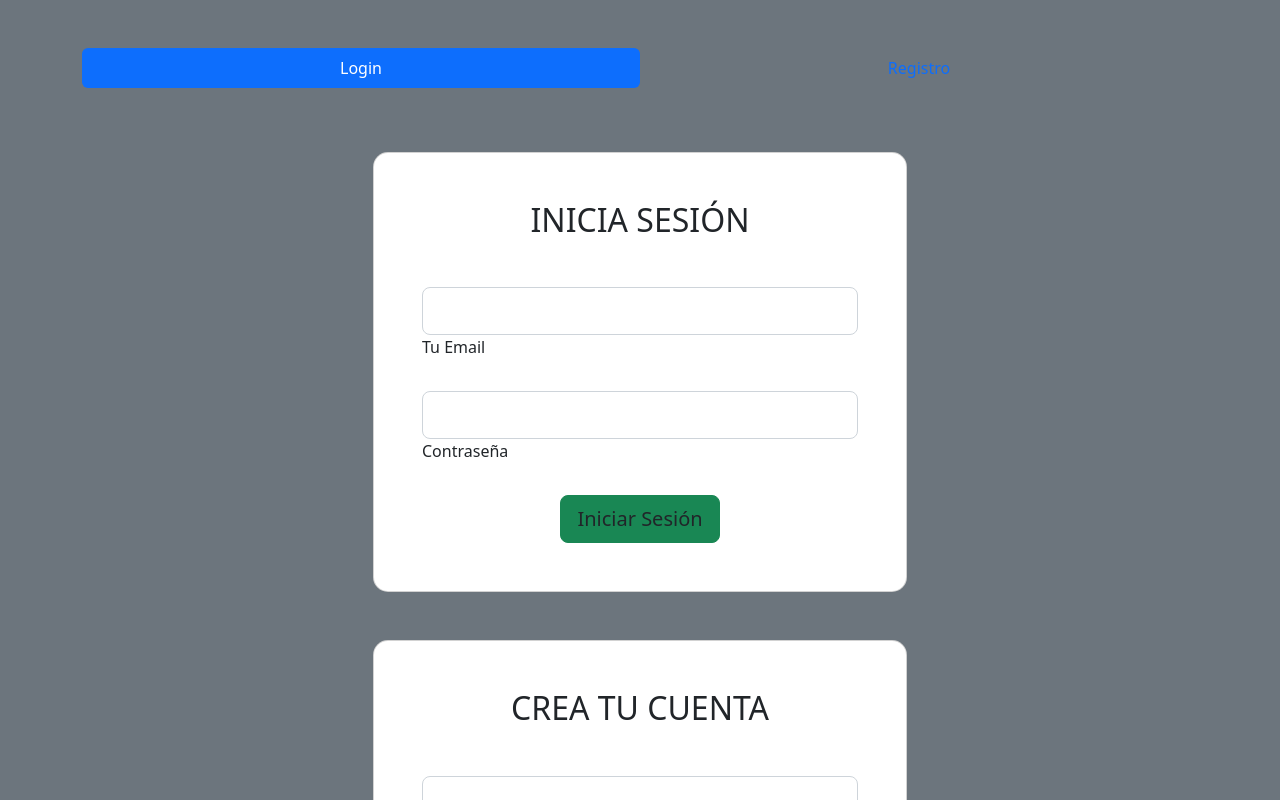
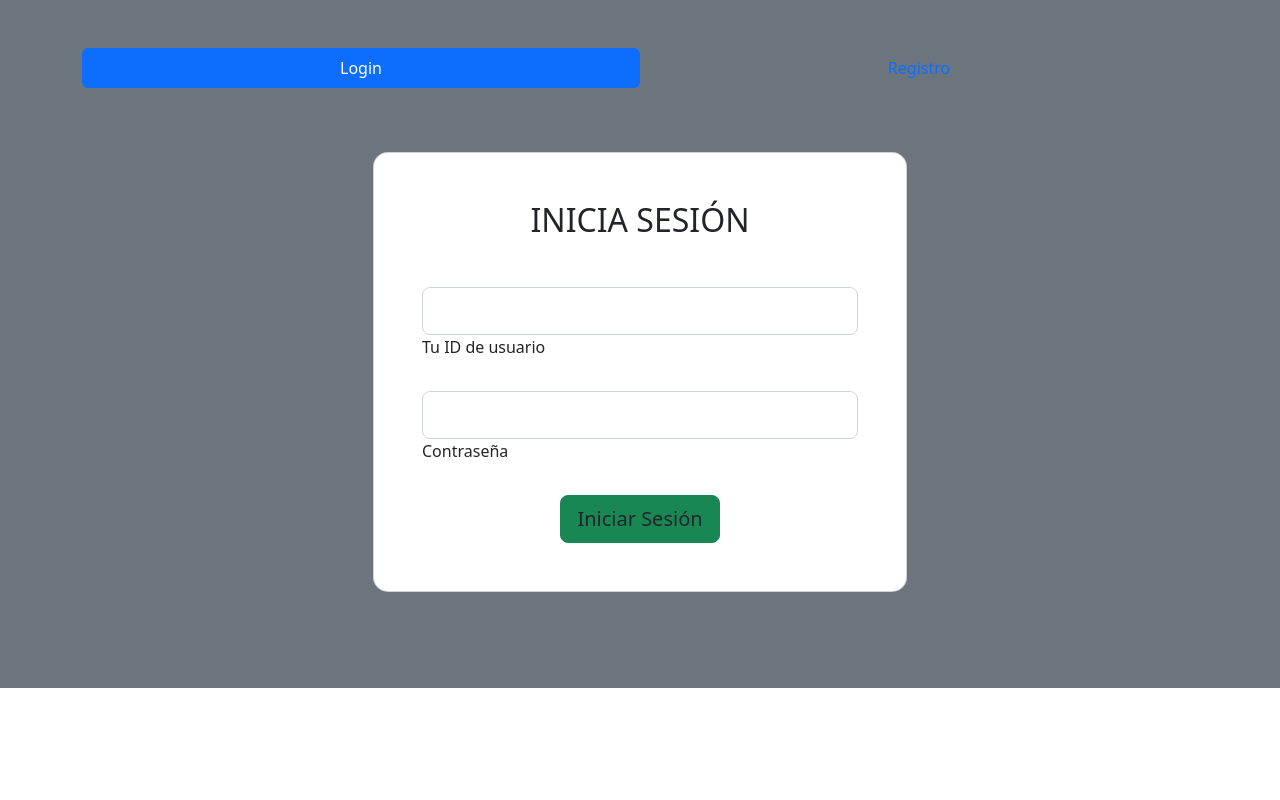
Before and after one commit to DanielM0802/proyecto-especializacion, a Vue app: page / in a window 1280 px wide. Shown: the top 800 px of the page. Built offline with nearby package versions, Linux system fonts and the light colour scheme.

Commit message:
se corrige carga condicional de componentes

```diff
--- a/src/components/LoginApp.vue
+++ b/src/components/LoginApp.vue
@@ -9,7 +9,7 @@
               <form>
                 <div class="form-outline mb-4">
                   <input type="email" id="form3Example3cg" class="form-control form-control-lg" />
-                  <label class="form-label" for="form3Example3cg">Tu Email</label>
+                  <label class="form-label" for="form3Example3cg">Tu ID de usuario</label>
                 </div>
                 <div class="form-outline mb-4">
                   <input type="password" id="form3Example4cg" class="form-control form-control-lg" />
--- a/src/components/OptionForm.vue
+++ b/src/components/OptionForm.vue
@@ -1,7 +1,7 @@
 <template>
 <div class="bg-secondary py-5">
     <div class="container">
-        <ul class="nav nav-pills nav-justified mb-3" id="ex1" role="tablist">
+        <ul class="nav nav-pills nav-justified mb-3" id="ex1" role="tablist" v-if="!usuarioAutenticado">
         <li class="nav-item" @click="onClick(true)">
             <a class="nav-link" :class="{active : mostrarLogin}">Login</a>
         </li>
@@ -9,9 +9,13 @@
             <a class="nav-link" :class="{active : !mostrarLogin}">Registro</a>
         </li>
         </ul>
+        <div class="usuario-autenticado" v-if="usuarioAutenticado">
+            <SesionEstudio v-if="!mostrarLogin"/>
+        </div>
+        <div class="hola" v-if="!usuarioAutenticado">
         <LoginApp v-if="mostrarLogin"/>
-        <RegisterForm v-if="mostrarLogin"/>
-        <SesionEstudio v-if="!mostrarLogin"/>
+        <RegisterForm v-if="!mostrarLogin"/>
+        </div>
     </div>
 </div>
 
@@ -32,6 +36,7 @@ export default {
     data(){
         return {
             mostrarLogin: true,
+            usuarioAutenticado: false
         }
     },
     methods: {
```
